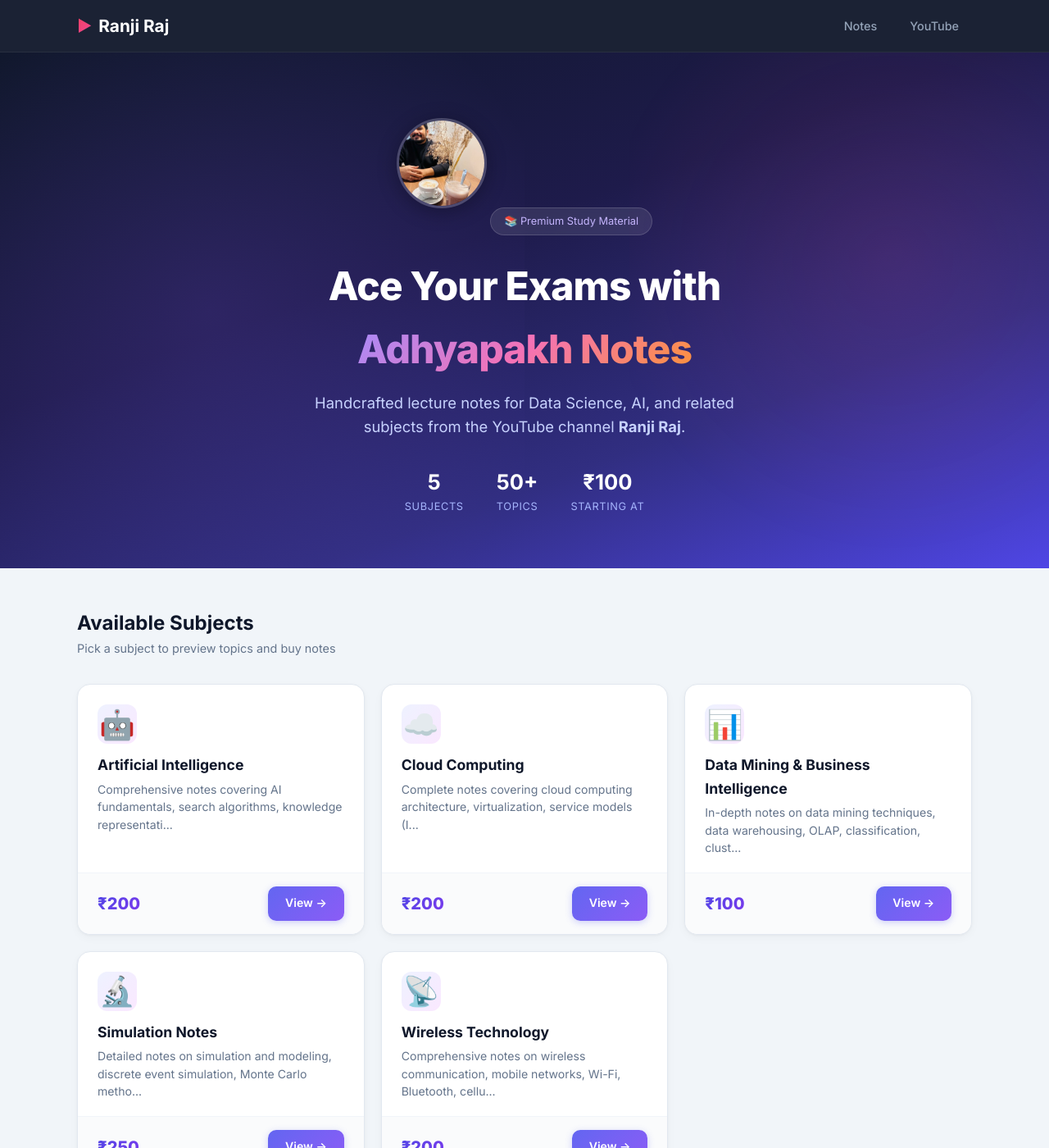
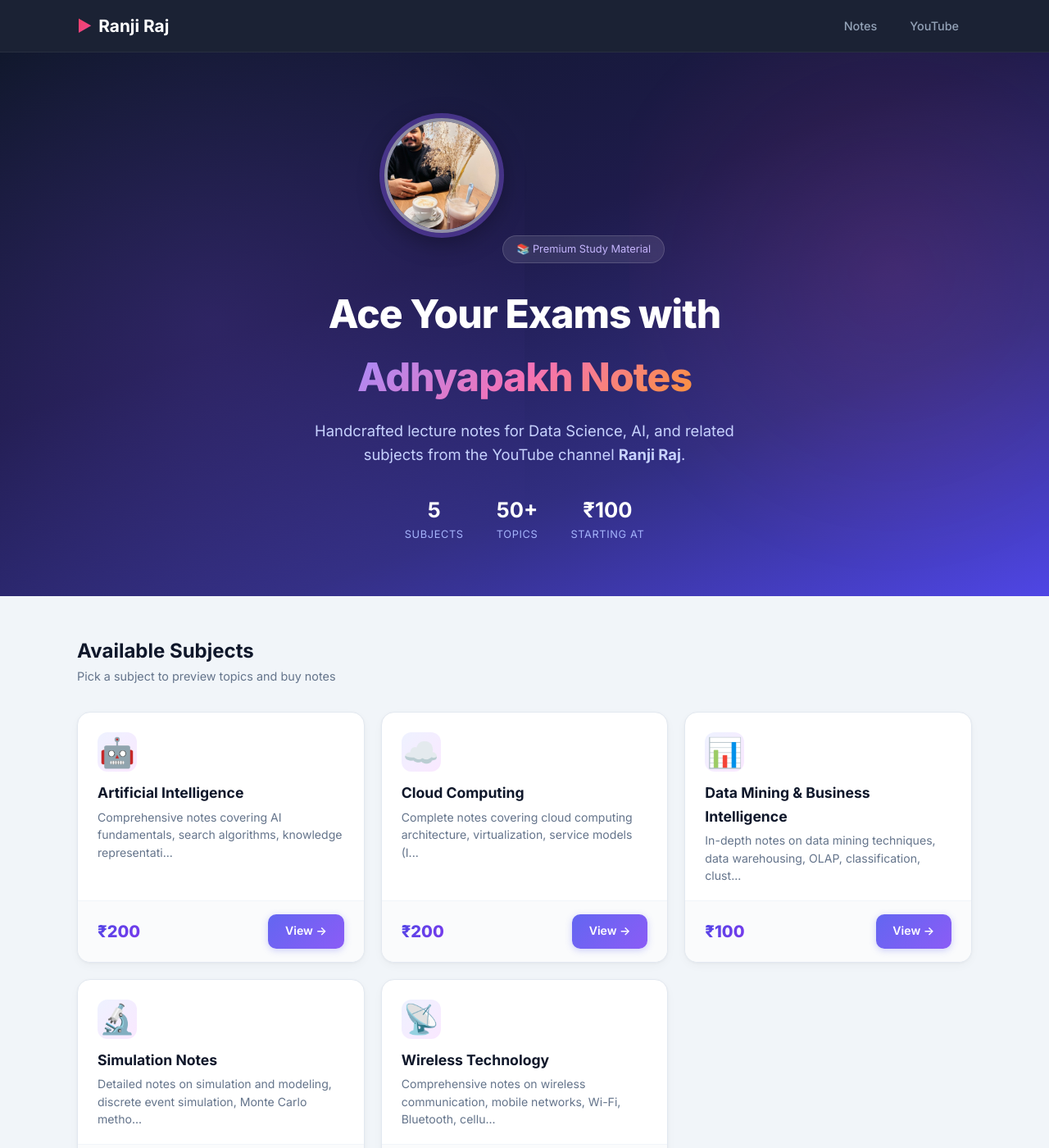
Before and after one commit to ranjiGT/adhyapakh-notes, a Jekyll site: the page built from index.html, in a window 1280 px wide and 1400 px high. Shown: the whole window at 82% size. Built offline with Jekyll 4.4.1, drawn with Linux system fonts in a browser that asks for light colours.

Commit message:
Improve avatar: larger size, brighter border, purple glow ring

```diff
--- a/assets/css/style.css
+++ b/assets/css/style.css
@@ -103,13 +103,13 @@
 }
 
 .hero-avatar {
-  width: 110px;
-  height: 110px;
+  width: 140px;
+  height: 140px;
   border-radius: 50%;
   object-fit: cover;
-  border: 3px solid rgba(255,255,255,0.2);
-  box-shadow: 0 4px 24px rgba(0,0,0,0.3);
-  margin-bottom: 1.25rem;
+  border: 4px solid rgba(255,255,255,0.5);
+  box-shadow: 0 0 0 6px rgba(139,92,246,0.4), 0 8px 32px rgba(0,0,0,0.4);
+  margin-bottom: 1.5rem;
   position: relative;
   z-index: 1;
 }
```
Also changed, not shown: assets/images/ranji-raj.jpg.
